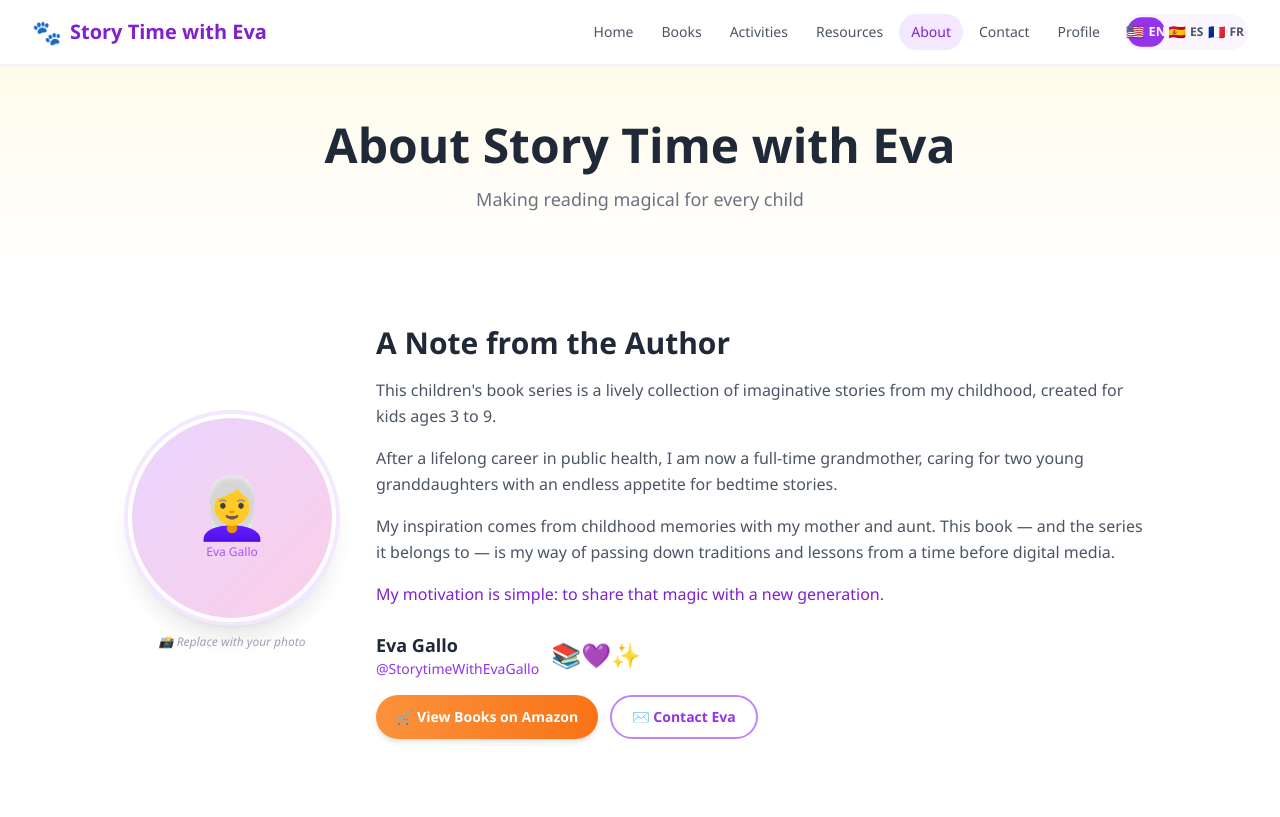
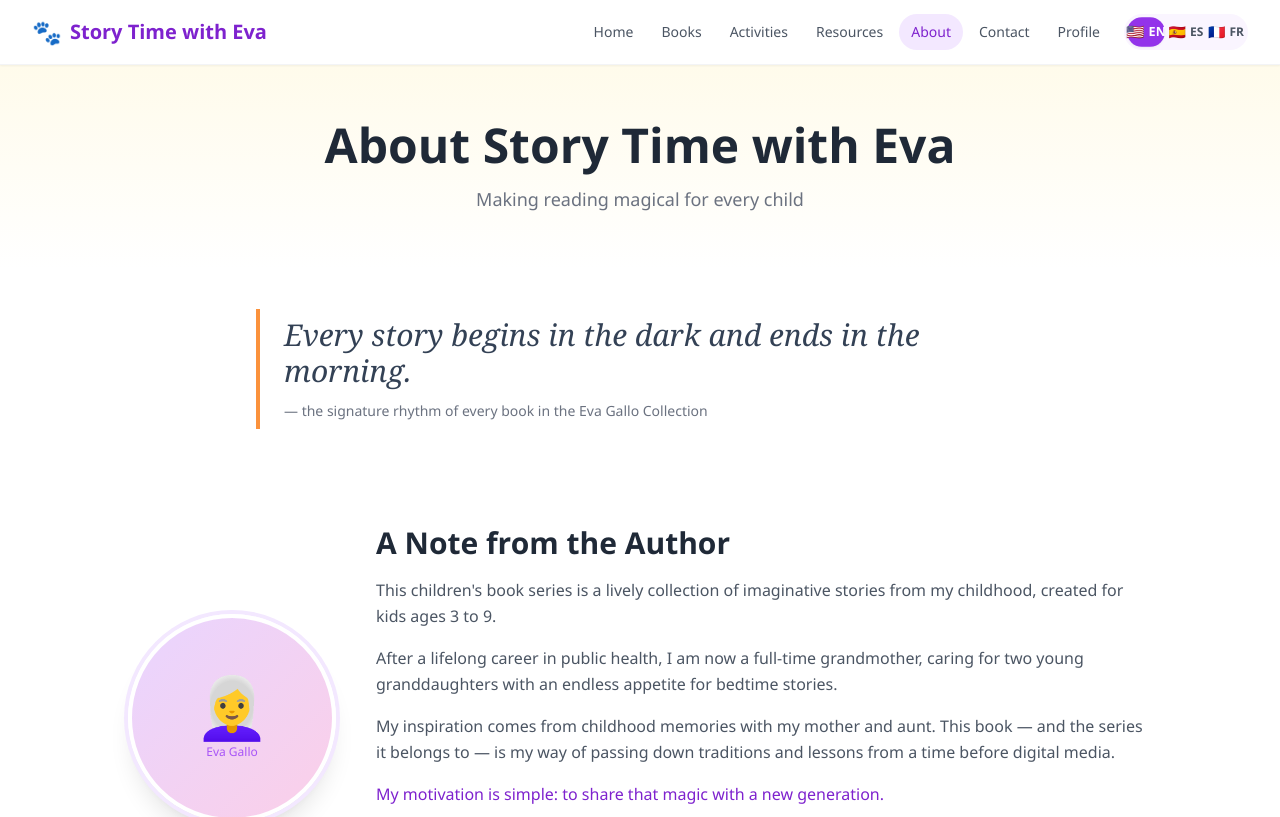
Before and after one commit to PawaSeyni/storytimewitheva, a React (Vite) app: page /about in a window 1280 px wide. Shown: the top 817 px of the page. Built offline with nearby package versions, Linux system fonts and the light colour scheme.

Commit message:
feat(about): add Eva Gallo Collection refrain blockquote (EN/ES/FR)

```diff
--- a/src/pages/About.tsx
+++ b/src/pages/About.tsx
@@ -9,6 +9,8 @@ const TRANSLATIONS = {
     seoDesc: 'Eva Gallo writes multicultural picture books for children ages 3–9. Before she was an author, she spent thirty years in public health. Her stories begin in night and end in morning.',
     heading: 'About Story Time with Eva',
     subheading: 'Making reading magical for every child',
+    refrain: 'Every story begins in the dark and ends in the morning.',
+    refrainAttr: 'the signature rhythm of every book in the Eva Gallo Collection',
     photoNote: '📸 Replace with your photo',
     bioHeading: 'A Note from the Author',
     bio: [
@@ -32,6 +34,8 @@ const TRANSLATIONS = {
     seoDesc: 'Eva Gallo escribe libros ilustrados multiculturales para niños de 3 a 9 años. Antes de ser autora, trabajó treinta años en salud pública. Sus historias comienzan de noche y terminan al amanecer.',
     heading: 'Acerca de Story Time with Eva',
     subheading: 'Haciendo la lectura mágica para cada peque',
+    refrain: 'Cada historia comienza en la oscuridad y termina con la mañana.',
+    refrainAttr: 'el ritmo distintivo de cada libro de la Colección Eva Gallo',
     photoNote: '📸 Reemplazar con tu foto',
     bioHeading: 'Una nota de la autora',
     bio: [
@@ -55,6 +59,8 @@ const TRANSLATIONS = {
     seoDesc: 'Eva Gallo écrit des albums illustrés multiculturels pour les enfants de 3 à 9 ans. Avant de devenir autrice, elle a travaillé trente ans en santé publique. Ses histoires commencent la nuit et s\'achèvent au matin.',
     heading: 'À propos de Story Time with Eva',
     subheading: 'Rendre la lecture magique pour chaque enfant',
+    refrain: "Chaque histoire commence dans le noir et finit au matin.",
+    refrainAttr: 'le rythme signature de chaque livre de la Collection Eva Gallo',
     photoNote: '📸 Remplacer par votre photo',
     bioHeading: "Mot de l'autrice",
     bio: [
@@ -93,6 +99,20 @@ export default function About() {
         <div className="max-w-3xl mx-auto text-center">
           <h1 className="text-4xl md:text-5xl font-bold text-gray-800 mb-4">{t.heading}</h1>
           <p className="text-gray-500 text-lg">{t.subheading}</p>
+        </div>
+      </section>
+
+      {/* Eva Gallo Collection imprint refrain — the locked signature line */}
+      <section className="py-10 px-4 bg-white">
+        <div className="max-w-3xl mx-auto">
+          <blockquote className="border-l-4 border-orange-400 pl-6 py-2">
+            <p className="text-2xl md:text-3xl font-serif italic text-slate-700 leading-snug">
+              {t.refrain}
+            </p>
+            <footer className="mt-3 text-sm text-gray-500 not-italic">
+              — {t.refrainAttr}
+            </footer>
+          </blockquote>
         </div>
       </section>
 
```
